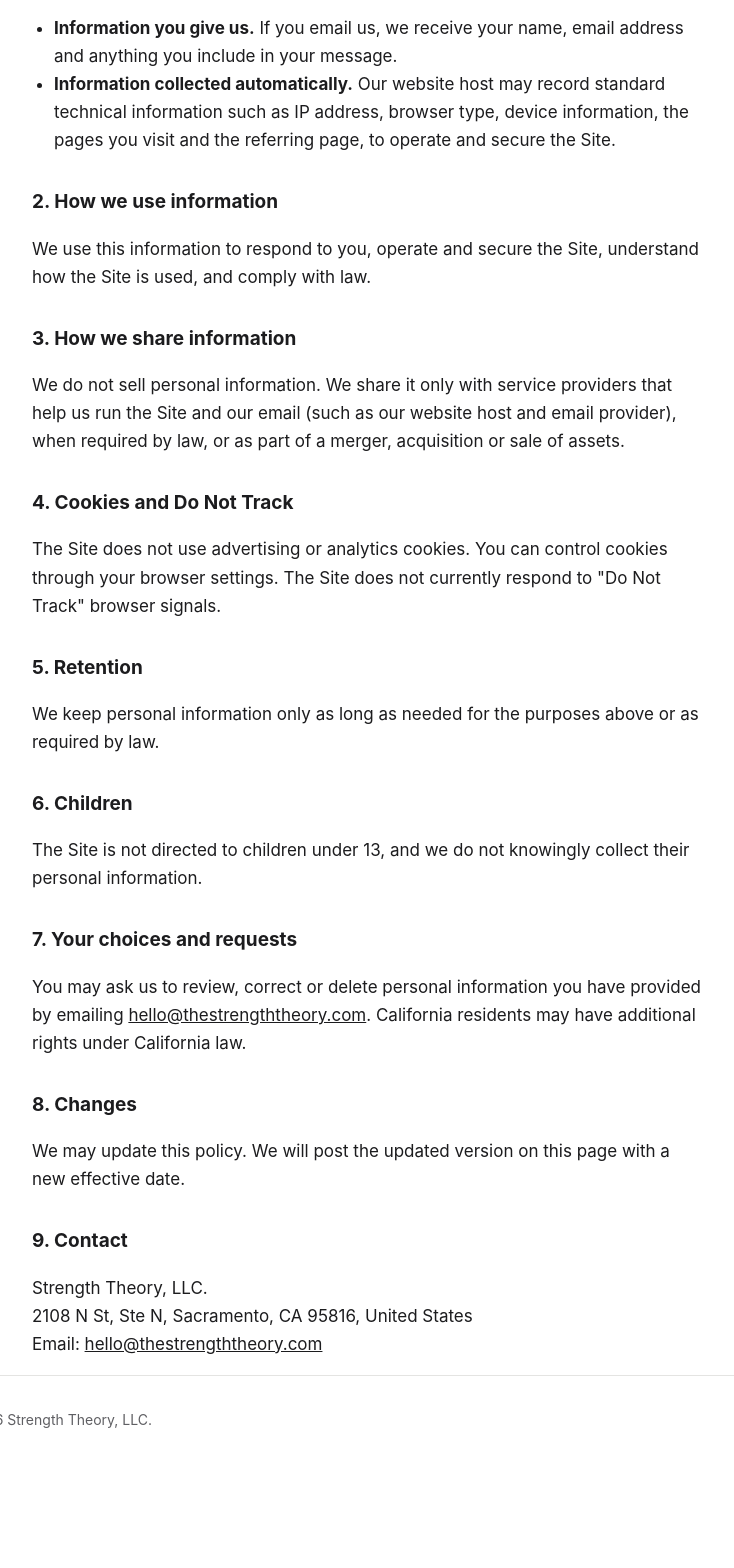
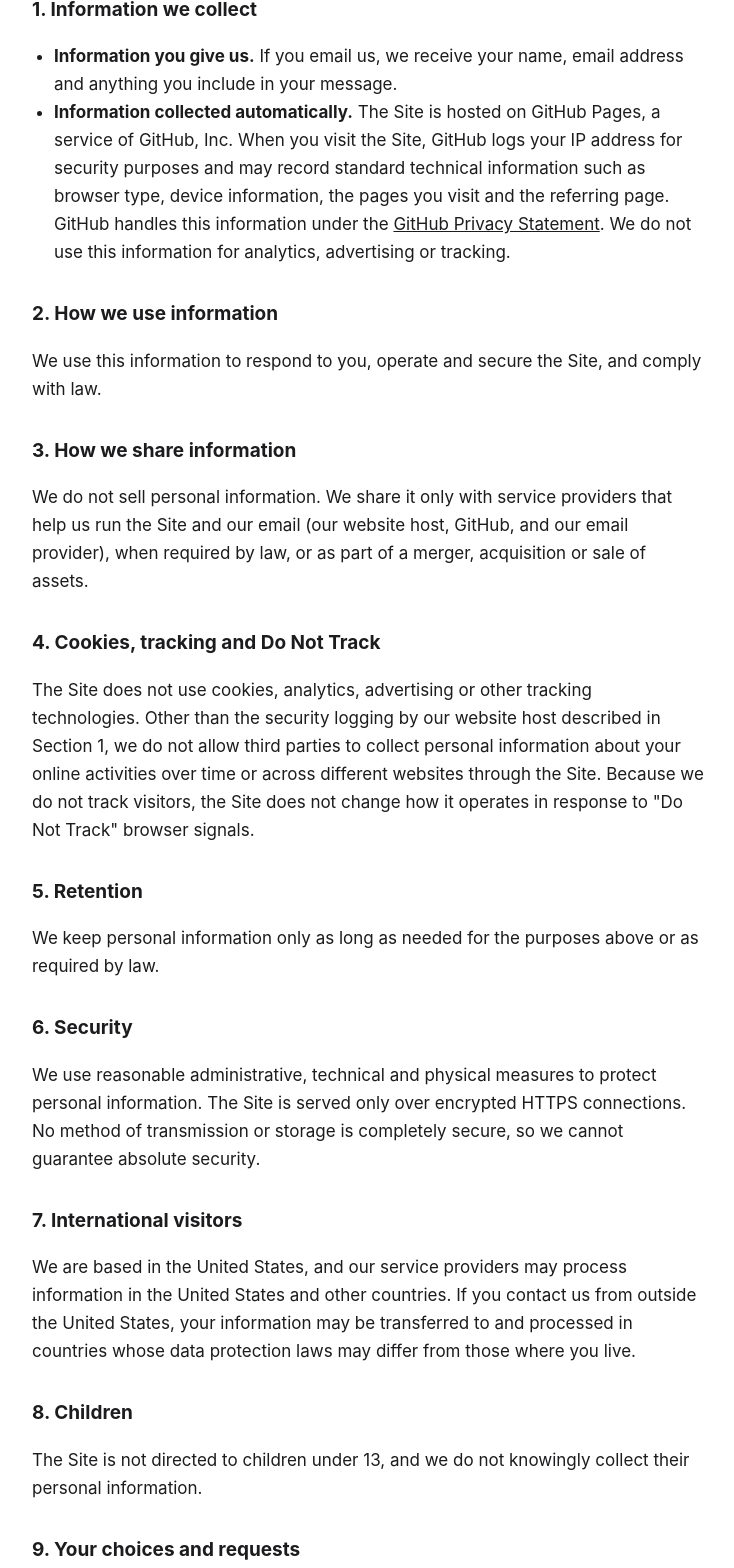
Before and after one commit to strengththeory/website, a plain HTML site: page privacy/index.html in a window 1280 px wide. Shown: the part 360-1928 px from the top of the page, without its empty margins (272-1006 px from the left). Before the commit the page ends 1839 px from the top, so only its background shows below. Drawn offline with Linux system fonts and the light colour scheme.

Commit message:
Update privacy policy

```diff
--- a/privacy/index.html
+++ b/privacy/index.html
@@ -45,38 +45,45 @@
 
 <main class="wrap">
   <h1>Privacy Policy</h1>
-  <p class="date">Effective date: November 11, 2026</p>
+  <p class="date">Effective date: November 12, 2026</p>
 
-  <p>This Privacy Policy explains how Strength Theory, LLC. ("Strength Theory," "we," "us") handles personal information collected through this website, thestrengththeory.com (the "Site"). Our apps may have their own privacy policies, which apply to those apps.</p>
+  <p>This Privacy Policy explains how Strength Theory, LLC. ("Strength Theory," "we," "us") handles personal information collected through this website, thestrengththeory.com (the "Site"). It covers the Site only. Our apps and brand websites, such as sellframe and masiso, have their own privacy policies, which apply to them instead of this policy.</p>
 
   <h2>1. Information we collect</h2>
   <ul>
     <li><strong>Information you give us.</strong> If you email us, we receive your name, email address and anything you include in your message.</li>
-    <li><strong>Information collected automatically.</strong> Our website host may record standard technical information such as IP address, browser type, device information, the pages you visit and the referring page, to operate and secure the Site.</li>
+    <li><strong>Information collected automatically.</strong> The Site is hosted on GitHub Pages, a service of GitHub, Inc. When you visit the Site, GitHub logs your IP address for security purposes and may record standard technical information such as browser type, device information, the pages you visit and the referring page. GitHub handles this information under the <a href="https://docs.github.com/en/site-policy/privacy-policies/github-general-privacy-statement">GitHub Privacy Statement</a>. We do not use this information for analytics, advertising or tracking.</li>
   </ul>
 
   <h2>2. How we use information</h2>
-  <p>We use this information to respond to you, operate and secure the Site, understand how the Site is used, and comply with law.</p>
+  <p>We use this information to respond to you, operate and secure the Site, and comply with law.</p>
 
   <h2>3. How we share information</h2>
-  <p>We do not sell personal information. We share it only with service providers that help us run the Site and our email (such as our website host and email provider), when required by law, or as part of a merger, acquisition or sale of assets.</p>
+  <p>We do not sell personal information. We share it only with service providers that help us run the Site and our email (our website host, GitHub, and our email provider), when required by law, or as part of a merger, acquisition or sale of assets.</p>
 
-  <h2>4. Cookies and Do Not Track</h2>
-  <p>The Site does not use advertising or analytics cookies. You can control cookies through your browser settings. The Site does not currently respond to "Do Not Track" browser signals.</p>
+  <h2>4. Cookies, tracking and Do Not Track</h2>
+  <p>The Site does not use cookies, analytics, advertising or other tracking technologies. Other than the security logging by our website host described in Section 1, we do not allow third parties to collect personal information about your online activities over time or across different websites through the Site. Because we do not track visitors, the Site does not change how it operates in response to "Do Not Track" browser signals.</p>
 
   <h2>5. Retention</h2>
   <p>We keep personal information only as long as needed for the purposes above or as required by law.</p>
 
-  <h2>6. Children</h2>
+  <h2>6. Security</h2>
+  <p>We use reasonable administrative, technical and physical measures to protect personal information. The Site is served only over encrypted HTTPS connections. No method of transmission or storage is completely secure, so we cannot guarantee absolute security.</p>
+
+  <h2>7. International visitors</h2>
+  <p>We are based in the United States, and our service providers may process information in the United States and other countries. If you contact us from outside the United States, your information may be transferred to and processed in countries whose data protection laws may differ from those where you live.</p>
+
+  <h2>8. Children</h2>
   <p>The Site is not directed to children under 13, and we do not knowingly collect their personal information.</p>
 
-  <h2>7. Your choices and requests</h2>
-  <p>You may ask us to review, correct or delete personal information you have provided by emailing <a href="mailto:hello@thestrengththeory.com">hello@thestrengththeory.com</a>. California residents may have additional rights under California law.</p>
+  <h2>9. Your choices and requests</h2>
+  <p>You may ask us to review, correct or delete personal information you have provided by emailing <a href="mailto:hello@thestrengththeory.com">hello@thestrengththeory.com</a>. We may need to verify your request before acting on it. Depending on where you live, you may have additional rights under applicable law, and we will respond to requests as that law requires.</p>
+  <p>California residents: we do not disclose personal information to third parties for their own direct marketing purposes.</p>
 
-  <h2>8. Changes</h2>
+  <h2>10. Changes</h2>
   <p>We may update this policy. We will post the updated version on this page with a new effective date.</p>
 
-  <h2>9. Contact</h2>
+  <h2>11. Contact</h2>
   <p>Strength Theory, LLC.<br>2108 N St, Ste N, Sacramento, CA 95816, United States<br>Email: <a href="mailto:hello@thestrengththeory.com">hello@thestrengththeory.com</a></p>
 </main>
 
```
